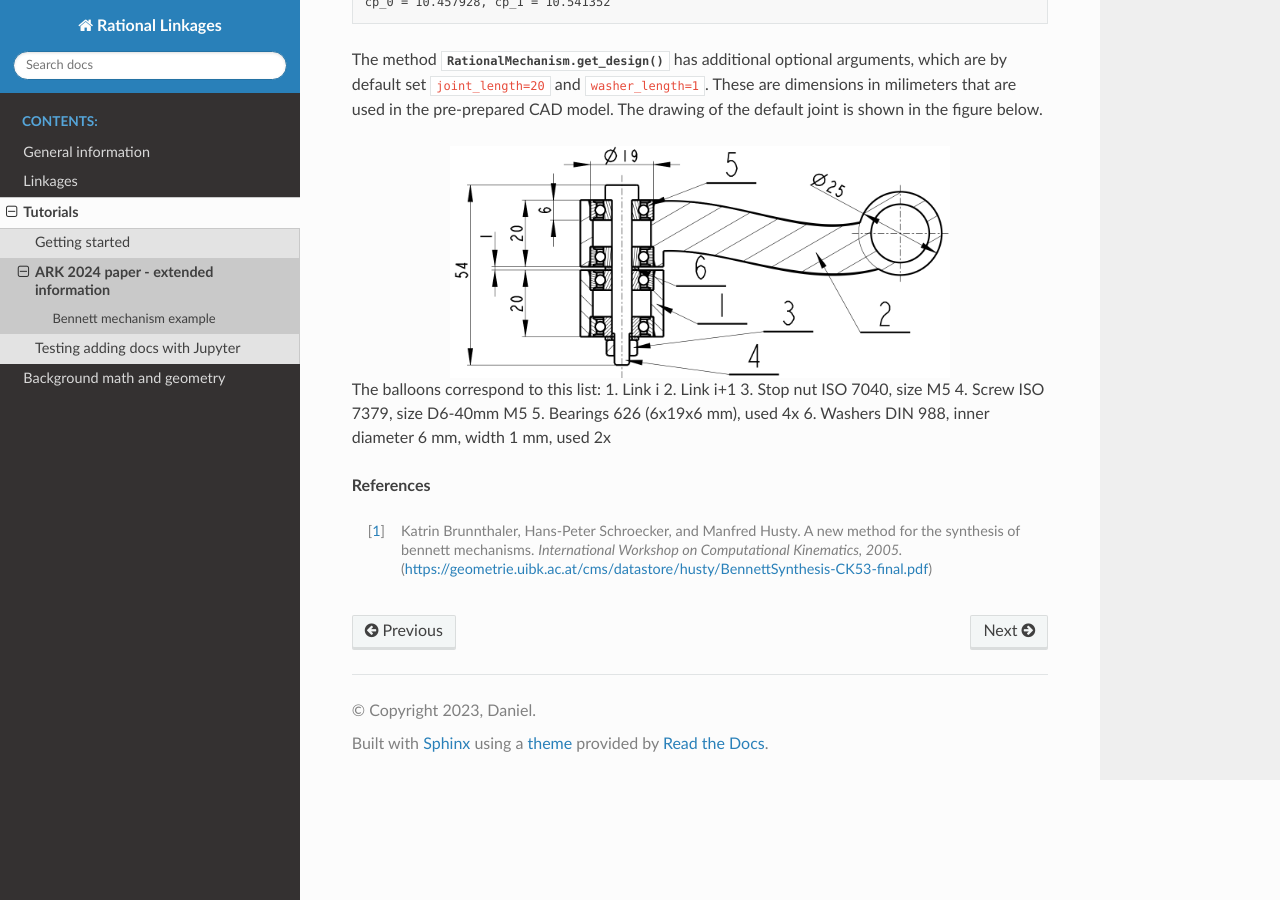
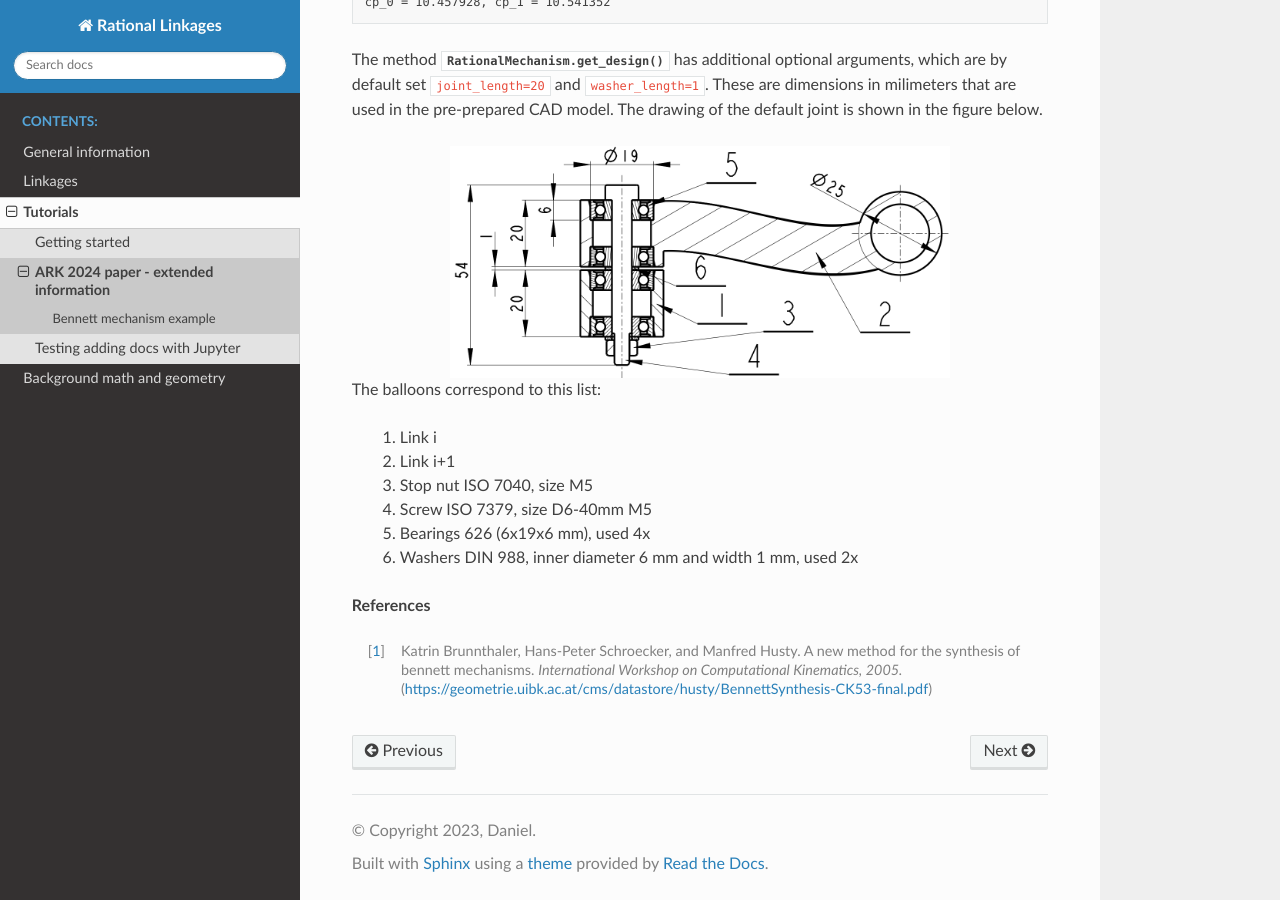
Before and after one commit to hucik14/rational-linkages, a Sphinx documentation site: the page built from docs/source/tutorials/ark2024.rst, in a window 1280 px wide and 900 px high, scrolled down 3726 px. Built offline with Sphinx 7.4.7 and the Read the Docs theme 2.0.0, drawn with Linux system fonts in a browser that asks for light colours.

Commit message:
ark docs update

```diff
--- a/docs/source/tutorials/ark2024.rst
+++ b/docs/source/tutorials/ark2024.rst
@@ -208,12 +208,13 @@ the default joint is shown in the figure below.
     :alt: Default joint model
 
 The balloons correspond to this list:
-1. Link i
-2. Link i+1
-3. Stop nut ISO 7040, size M5
-4. Screw ISO 7379, size D6-40mm M5
-5. Bearings 626 (6x19x6 mm), used 4x
-6. Washers DIN 988, inner diameter 6 mm, width 1 mm, used 2x
+
+    1. Link i
+    2. Link i+1
+    3. Stop nut ISO 7040, size M5
+    4. Screw ISO 7379, size D6-40mm M5
+    5. Bearings 626 (6x19x6 mm), used 4x
+    6. Washers DIN 988, inner diameter 6 mm and width 1 mm, used 2x
 
 
 **References**
```
